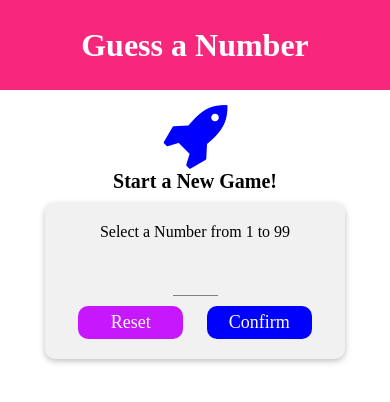
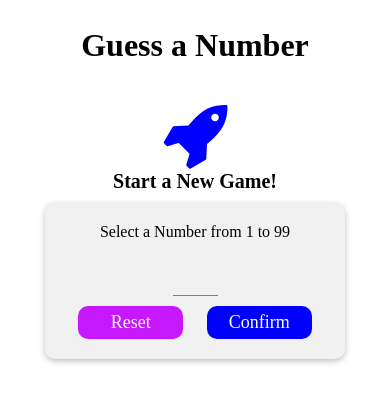
Before and after one commit to pauldubois777/UdemyReactNativeGuessNumber, a React Native app: screen / in a window 390 px wide. Shown: the top 402 px of the page. Built offline with nearby package versions, Linux system fonts and the light colour scheme.

Commit message:
Put better code back - DOH!

```diff
--- a/src/components/Header.js
+++ b/src/components/Header.js
@@ -5,29 +5,22 @@ import colors from '../constants/colors';
 import TextStyled from '../components/TextStyled';
 
 const Header = props => {
-  // TODO: This can all be refactored into a startup routine to set static styles based on platform.
-  //       IE: It would be a theming based on platform, and we wouldn't then need to to any platform checks
-  //       like this in individual components.
-  let headerPlatformStyle;
-  let headerTitlePlatformStyle;
-  if (Platform.OS === 'ios') {
-    headerPlatformStyle = styles.headerIos;
-    headerTitlePlatformStyle = styles.headerTitleIos;
-  } else {
-    headerPlatformStyle = styles.headerAndroid;
-    headerTitlePlatformStyle = styles.headerTitleAndroid;
-  }
-
   return (
     <View
       style={{
         ...styles.header,
-        ...headerPlatformStyle
+        ...Platform.select({
+          ios: styles.headerIos,
+          android: styles.headerAndroid
+        })
       }}>
       <TextStyled
         style={{
           ...styles.headerTitle,
-          ...headerTitlePlatformStyle
+          ...Platform.select({
+            ios: styles.headerTitleIos,
+            android: styles.headerTitleAndroid
+          })
         }}>
         {props.title}
       </TextStyled>
```
